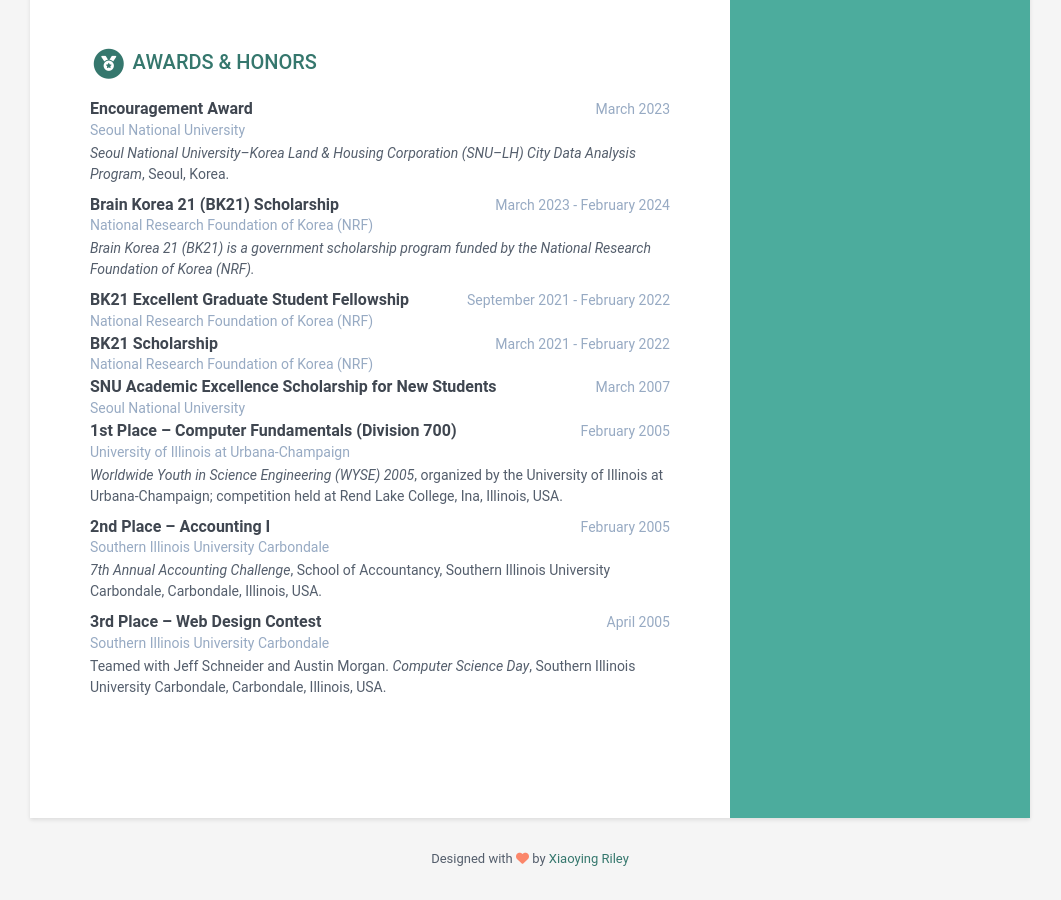
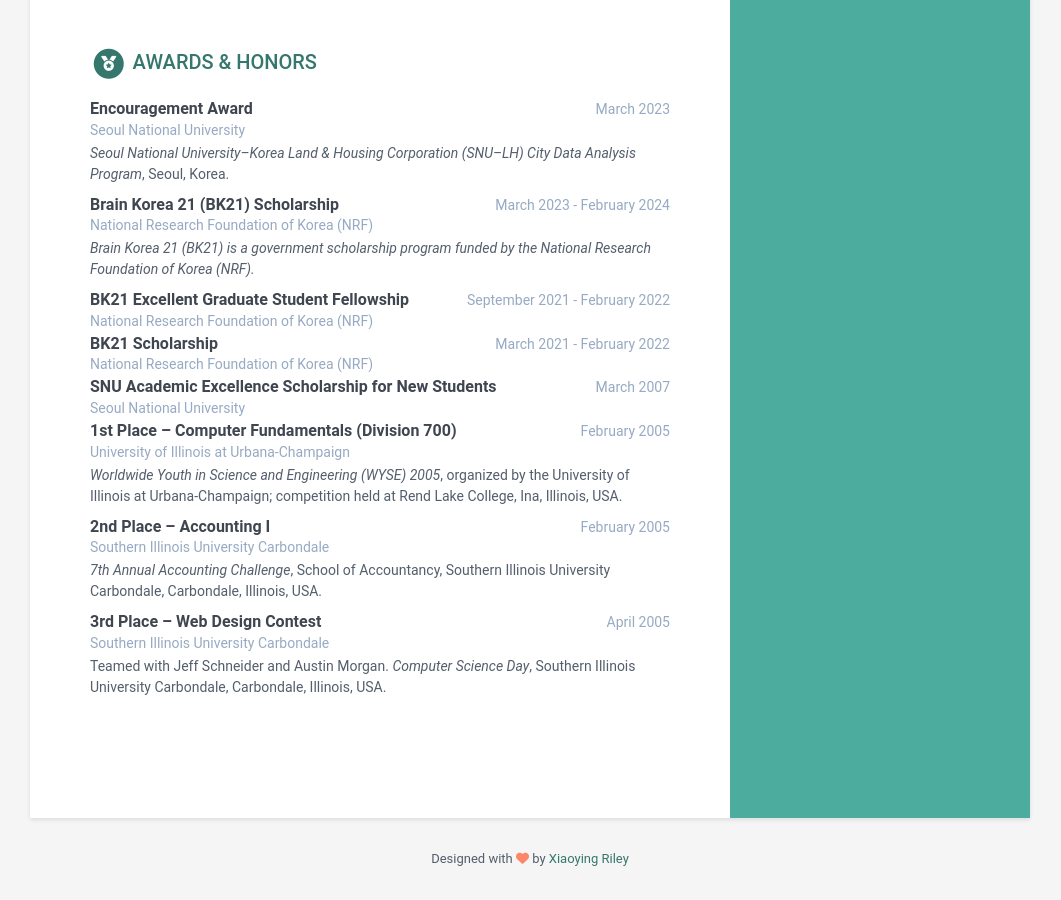
Before and after one commit to WookieLee/wookielee.github.io, a Jekyll site: the page built from index.html, in a window 1280 px wide and 900 px high, scrolled down 3270 px. Shown: the whole window, without its empty margins (110-1171 px from the left). Built offline with Jekyll 4.4.1, drawn with Linux system fonts in a browser that asks for light colours.

Commit message:
Update data.yml

```diff
--- a/_data/data.yml
+++ b/_data/data.yml
@@ -173,7 +173,7 @@
     #credentialurl: www.github.com
     #credentialname: Source
     details: |
-      <i>Worldwide Youth in Science Engineering (WYSE) 2005</i>, organized by the University of Illinois at Urbana-Champaign; competition held at Rend Lake College, Ina, Illinois, USA.
+      <i>Worldwide Youth in Science and Engineering (WYSE) 2005</i>, organized by the University of Illinois at Urbana-Champaign; competition held at Rend Lake College, Ina, Illinois, USA.
   - name: <b>2nd Place – Accounting I</b>
     start: February 2005
     #end:
```
